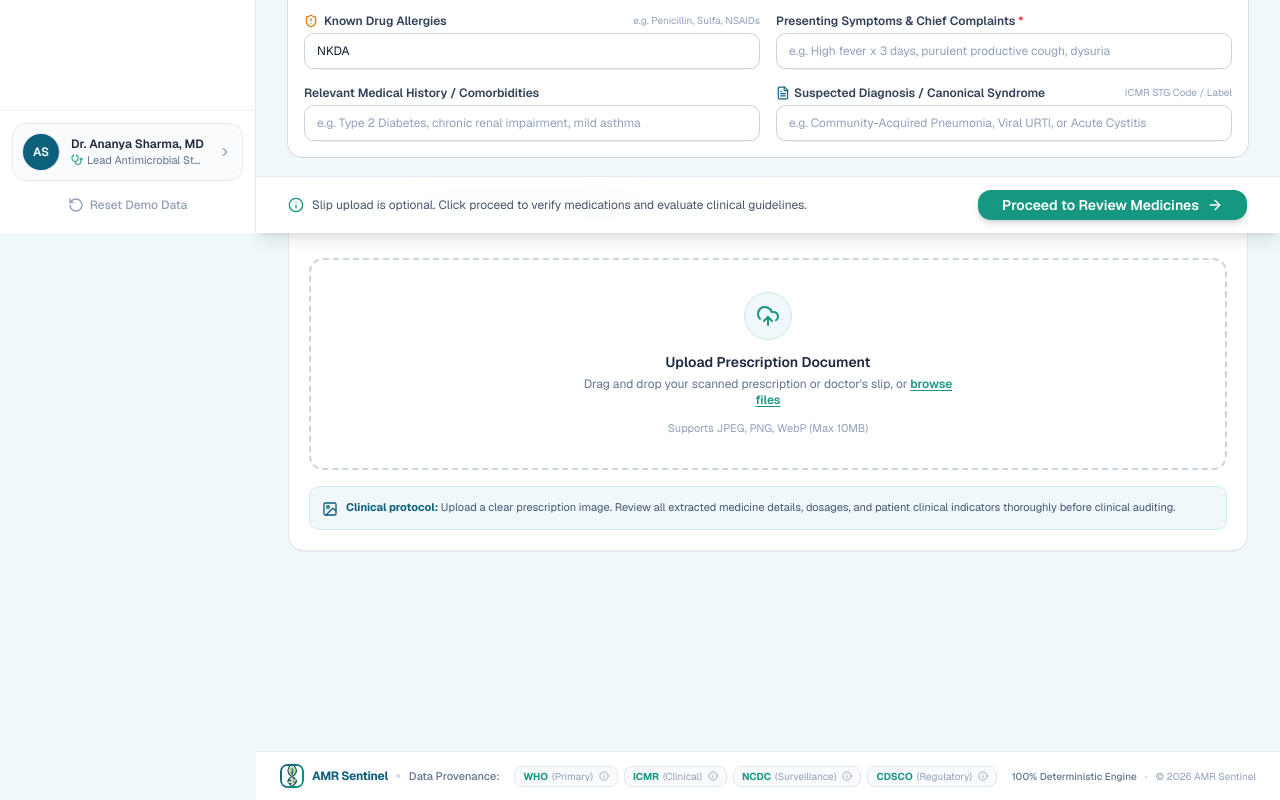
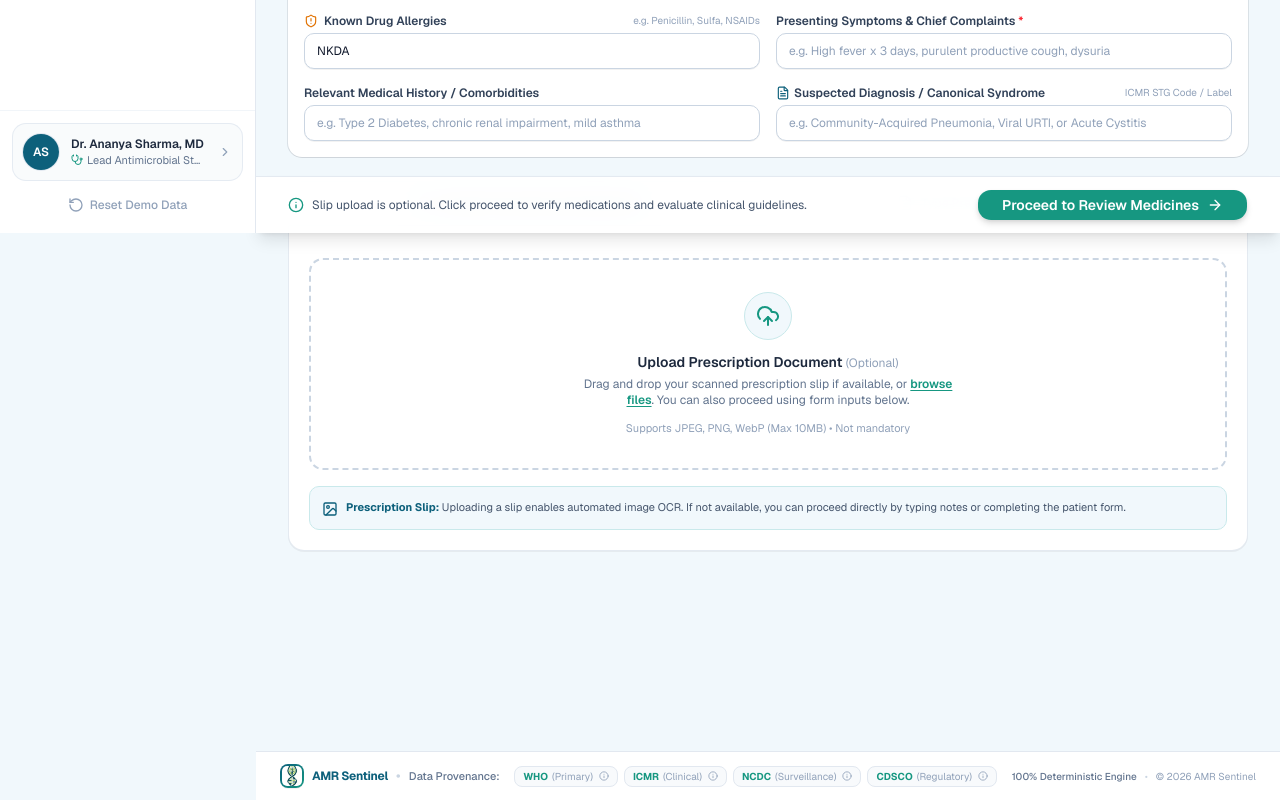
Before and after one commit to parivartanx/backthon6.0, a Next.js app in the folder amr-guard/frontend/: page /prescriptions/new in a window 1280 px wide. Shown: the part 567-1367 px from the top of the page. Built offline with nearby package versions, Linux system fonts and the light colour scheme; no server answers.

Commit message:
feat: add patient name extraction, clinical overrides, and optional file upload support

```diff
--- a/amr-guard/frontend/src/components/prescriptions/PrescriptionUpload.tsx
+++ b/amr-guard/frontend/src/components/prescriptions/PrescriptionUpload.tsx
@@ -152,16 +152,17 @@ export function PrescriptionUpload({
             <UploadCloud className="w-6 h-6" />
           </div>
           <h3 className="text-sm font-semibold text-slate-800">
-            Upload Prescription Document
+            Upload Prescription Document <span className="text-xs font-normal text-slate-400">(Optional)</span>
           </h3>
           <p className="text-xs text-slate-500 mt-1 max-w-sm mx-auto">
-            Drag and drop your scanned prescription or doctor&apos;s slip, or{" "}
+            Drag and drop your scanned prescription slip if available, or{" "}
             <span className="text-[#169781] font-semibold underline underline-offset-2">
               browse files
             </span>
+            . You can also proceed using form inputs below.
           </p>
           <div className="mt-3 flex items-center justify-center gap-2 text-[11px] text-slate-400">
-            <span>Supports JPEG, PNG, WebP (Max 10MB)</span>
+            <span>Supports JPEG, PNG, WebP (Max 10MB) • Not mandatory</span>
           </div>
         </div>
       ) : (
@@ -242,7 +243,7 @@ export function PrescriptionUpload({
       <div className="flex items-start gap-2 p-3 bg-[#F1F8FC] border border-[#C9E9EB] rounded-lg text-xs text-slate-600">
         <ImageIcon className="w-4 h-4 text-[#0D607B] shrink-0 mt-0.5" />
         <p className="text-[11px] leading-relaxed">
-          <strong className="text-[#0D607B]">Clinical protocol:</strong> Upload a clear prescription image. Review all extracted medicine details, dosages, and patient clinical indicators thoroughly before clinical auditing.
+          <strong className="text-[#0D607B]">Prescription Slip:</strong> Uploading a slip enables automated image OCR. If not available, you can proceed directly by typing notes or completing the patient form.
         </p>
       </div>
 
--- a/amr-guard/frontend/src/lib/clinicalSamples.ts
+++ b/amr-guard/frontend/src/lib/clinicalSamples.ts
@@ -32,6 +32,7 @@ Prescription:
       sourceText: `Rx - Outpatient Clinic Slip\nPatient: Rahul Verma, 34M\nDiagnosis: Acute Purulent Bronchitis\nSymptoms: Persistent productive cough (yellowish sputum), fever 4 days.\n\n1. Tab. Taxim-O (Cefixime) 200 mg - 1 tab PO BD x 5 days\n2. Tab. Azithral (Azithromycin) 500 mg - 1 tab PO OD x 3 days\n3. Tab. Dolo (Paracetamol) 650 mg - 1 tab PO SOS x 3 days\n4. Tab. Cetzine (Cetirizine) 10 mg - 1 tab PO HS x 5 days`,
       patient: {
         caseId: "CASE-2026-0891",
+        patientName: "Rahul Verma",
         age: 34,
         sex: "Male",
         pregnancyStatus: "Not applicable",
@@ -111,6 +112,7 @@ Prescribed:
       imageFileName: "pediatric_opd_slip_0894.jpg",
       patient: {
         caseId: "CASE-2026-0894",
+        patientName: "Master Aarav Patel",
         age: 6,
         sex: "Male",
         pregnancyStatus: "Not applicable",
@@ -167,6 +169,7 @@ Prescription:
       sourceText: `Rx - Dental OPD\nPatient: Sunita Nair, 42F\nALLERGY: Severe Penicillin allergy (Urticaria)\nDiagnosis: Mandibular Abscess\n- Tab. Flagyl 400mg TID x 5d\n- Tab. Dalacin C 300mg QID x 5d\n- Tab. Zerodol-SP BD x 3d`,
       patient: {
         caseId: "CASE-2026-0898",
+        patientName: "Sunita Nair",
         age: 42,
         sex: "Female",
         pregnancyStatus: "Not pregnant",
```
